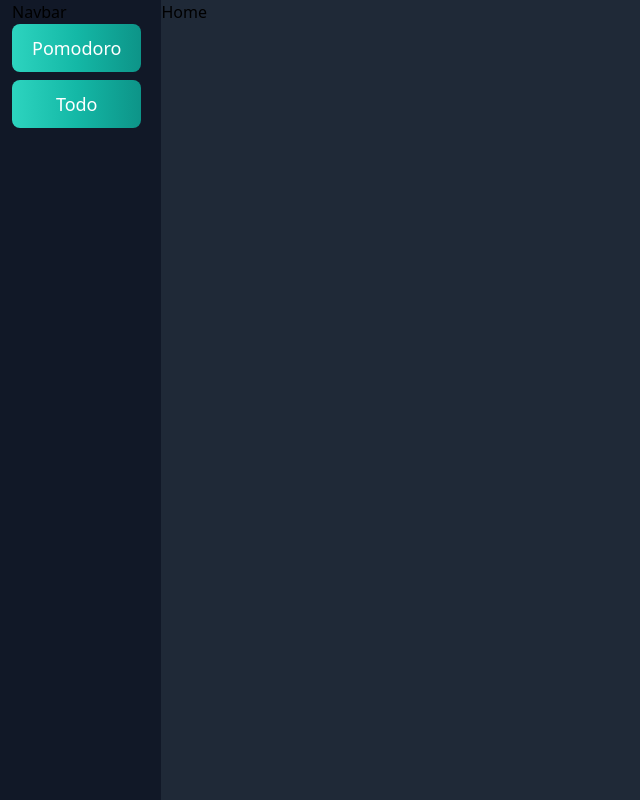
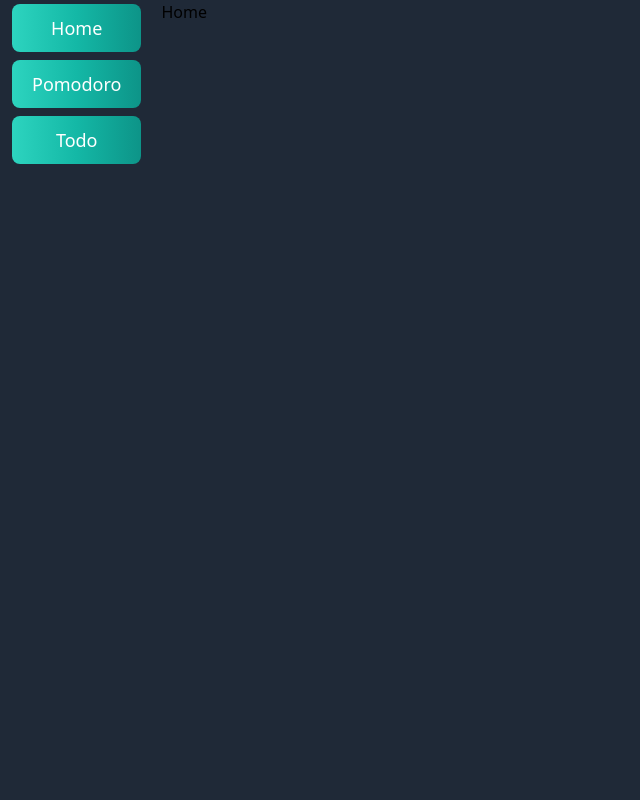
Before and after one commit to PierreMasselot1/Planit, a React (Create React App) app in the folder web/: page / in a window 1280 px wide. Shown: the whole page, without its empty margins (0-640 px from the left). Built offline with nearby package versions, Linux system fonts and the light colour scheme.

Commit message:
feat(web): refactor nav bar

```diff
--- /dev/null
+++ b/web/src/components/navbar/NavIcon.tsx
@@ -0,0 +1,11 @@
+import React from "react";
+
+function NavIcon(icon_title: string) {
+  return (
+    <div className="text-white bg-gradient-to-r from-teal-400 via-teal-500 to-teal-600 hover:bg-gradient-to-br focus:ring-4 focus:outline-none focus:ring-teal-300 dark:focus:ring-teal-800 font-medium rounded-lg text-lg px-5 py-2.5 text-center mr-2 my-1">
+      {icon_title}
+    </div>
+  );
+}
+
+export default NavIcon;
--- a/web/src/components/navbar/Navbar.tsx
+++ b/web/src/components/navbar/Navbar.tsx
@@ -1,16 +1,14 @@
 import React from "react";
 import { Link } from "react-router-dom";
-import PomodoroNavIcon from "../pomodoro/PomodoroNavIcon";
+import NavIcon from "./NavIcon";
 
 export default function Navbar() {
   return (
     <div className="flex flex-col mx-3">
-      <Link to={"/"}>Navbar</Link>
-      <Link to={"pomodoro"}>
-        <PomodoroNavIcon />
-      </Link>
+      <Link to={"/"}>{NavIcon("Home")}</Link>
+      <Link to={"pomodoro"}>{NavIcon("Pomodoro")}</Link>
       <Link to={"todo"} className="whitespace-nowrap">
-        <div className="text-white bg-gradient-to-r from-teal-400 via-teal-500 to-teal-600 hover:bg-gradient-to-br focus:ring-4 focus:outline-none focus:ring-teal-300 dark:focus:ring-teal-800 font-medium rounded-lg text-lg px-5 py-2.5 text-center mr-2 mb-2">Todo</div>
+        {NavIcon("Todo")}
       </Link>
     </div>
   );
--- a/web/src/components/pomodoro/PomodoroNavIcon.tsx
+++ /dev/null
@@ -1,9 +0,0 @@
-import React from "react";
-
-function PomodoroNavIcon() {
-  return (
-    <div className="text-white bg-gradient-to-r from-teal-400 via-teal-500 to-teal-600 hover:bg-gradient-to-br focus:ring-4 focus:outline-none focus:ring-teal-300 dark:focus:ring-teal-800 font-medium rounded-lg text-lg px-5 py-2.5 text-center mr-2 mb-2">Pomodoro</div>
-  );
-}
-
-export default PomodoroNavIcon;
--- a/web/src/routes/Root.tsx
+++ b/web/src/routes/Root.tsx
@@ -3,12 +3,12 @@ import Navbar from "../components/navbar/Navbar";
 
 export default function Root() {
   return (
-    <div className="flex flex-row">
-      <div className=" w-fit h-screen bg-gray-900">
-        <Navbar/>
+    <div className="flex flex-row bg-gray-800">
+      <div className=" w-fit h-screen">
+        <Navbar />
       </div>
 
-      <div className="w-full h-screen bg-gray-800">
+      <div className="w-full h-screen">
         <Outlet />
       </div>
     </div>
```
